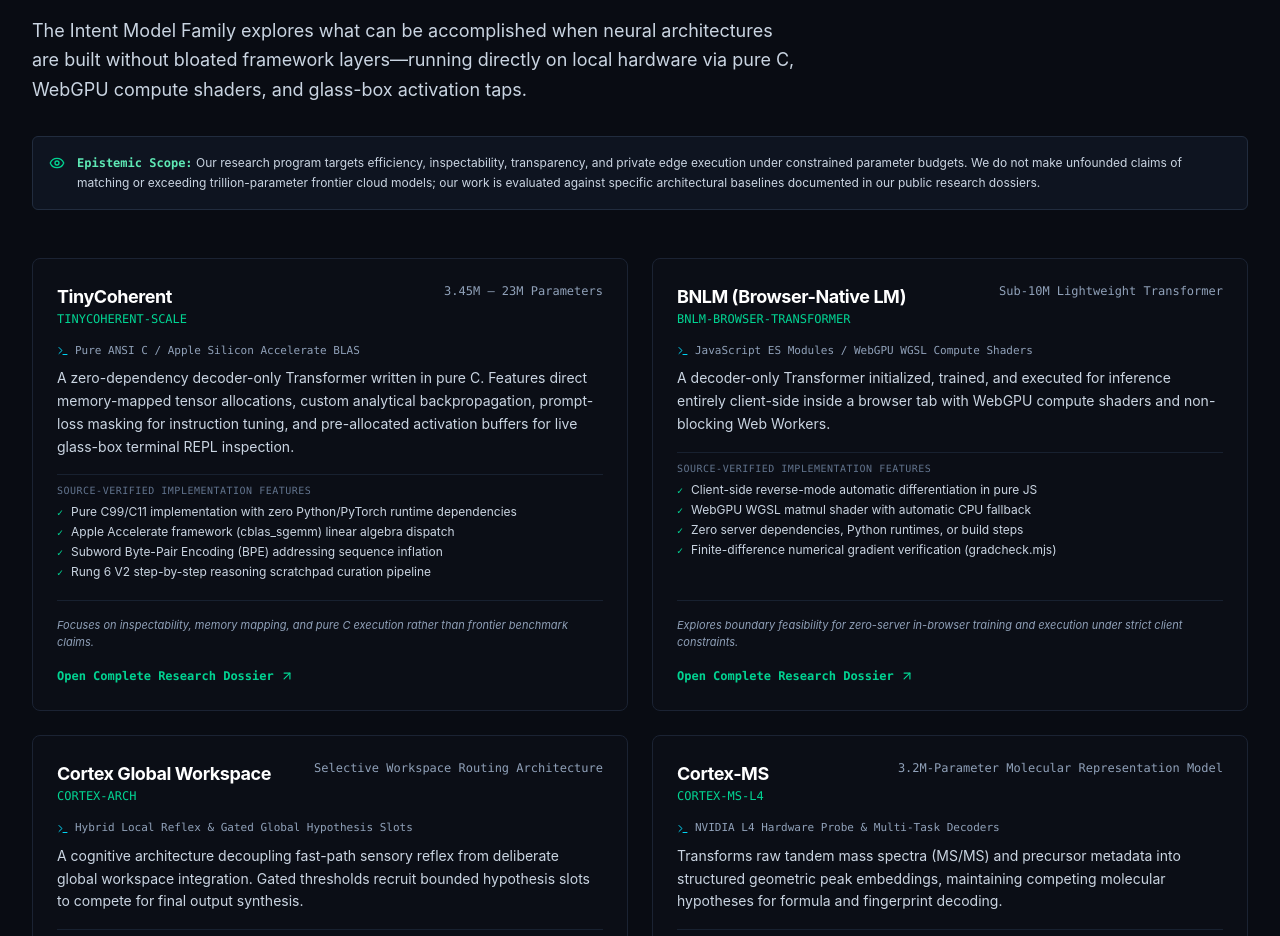
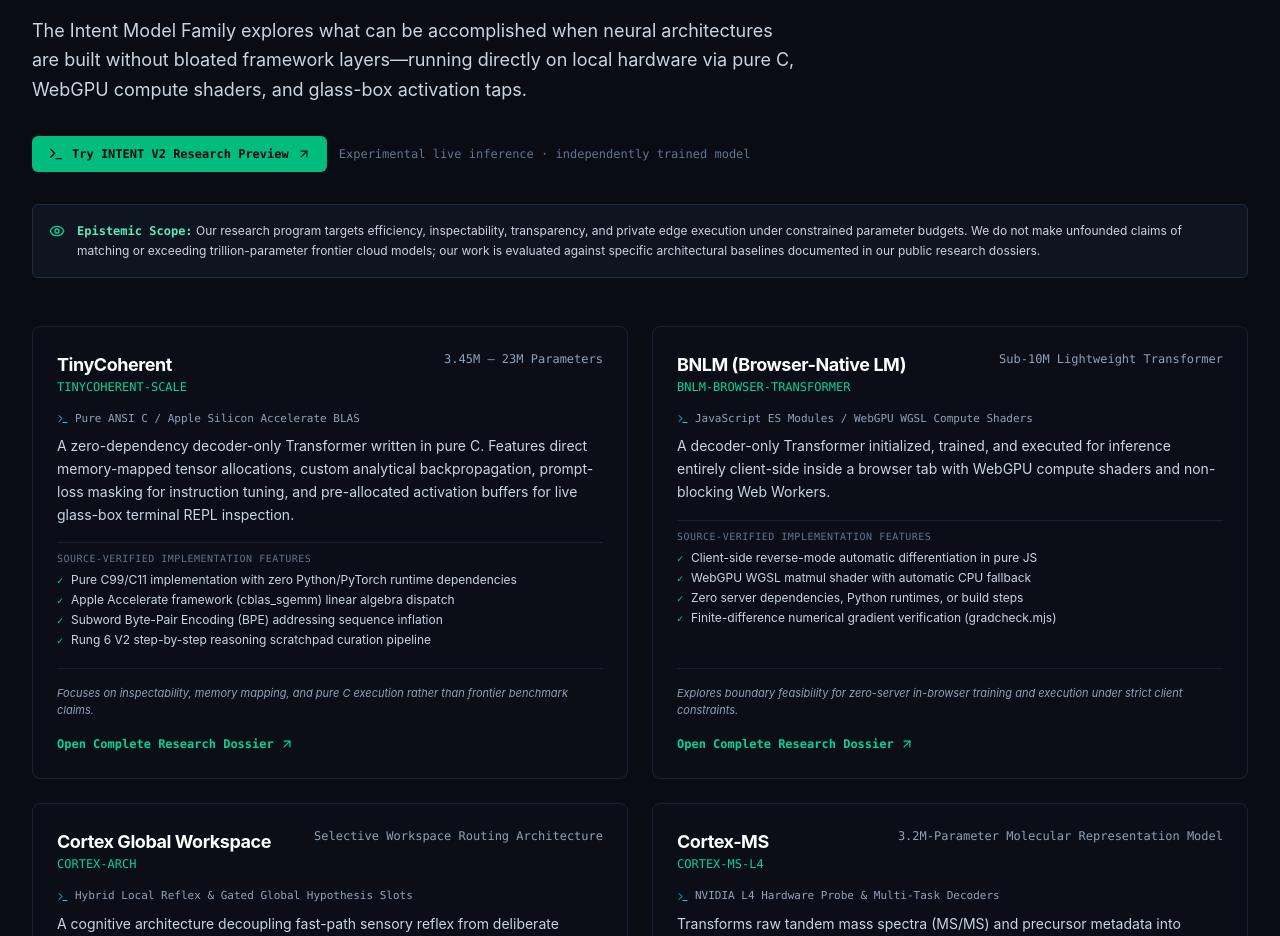
Before and after one commit to GI-Company/GiC, a Next.js app: page / in a window 1280 px wide. Shown: the part 3160-4096 px from the top of the page. Built offline with nearby package versions, Linux system fonts and the light colour scheme.

Commit message:
feat(intent): surface live INTENT preview in model section

```diff
--- a/components/landing/IntentModelsSection.tsx
+++ b/components/landing/IntentModelsSection.tsx
@@ -111,6 +111,20 @@ export default function IntentModelsSection() {
           </p>
         </div>
 
+        <div className="mt-8 flex flex-wrap items-center gap-3">
+          <Link
+            href="/intent"
+            className="inline-flex items-center gap-2 px-4 py-2.5 rounded-md bg-emerald-500 text-slate-950 font-mono font-bold text-xs hover:bg-emerald-400 transition-colors"
+          >
+            <Terminal className="w-4 h-4" />
+            <span>Try INTENT V2 Research Preview</span>
+            <ArrowUpRight className="w-3.5 h-3.5" />
+          </Link>
+          <span className="text-xs font-mono text-slate-500">
+            Experimental live inference · independently trained model
+          </span>
+        </div>
+
         {/* Epistemic Rigor & Scope Note */}
         <div className="mt-8 p-4 rounded-md bg-[#0e1420] border border-[#212c3e] text-xs font-mono text-slate-300 flex items-start gap-3">
           <Eye className="w-4 h-4 text-emerald-400 shrink-0 mt-0.5" />
```
